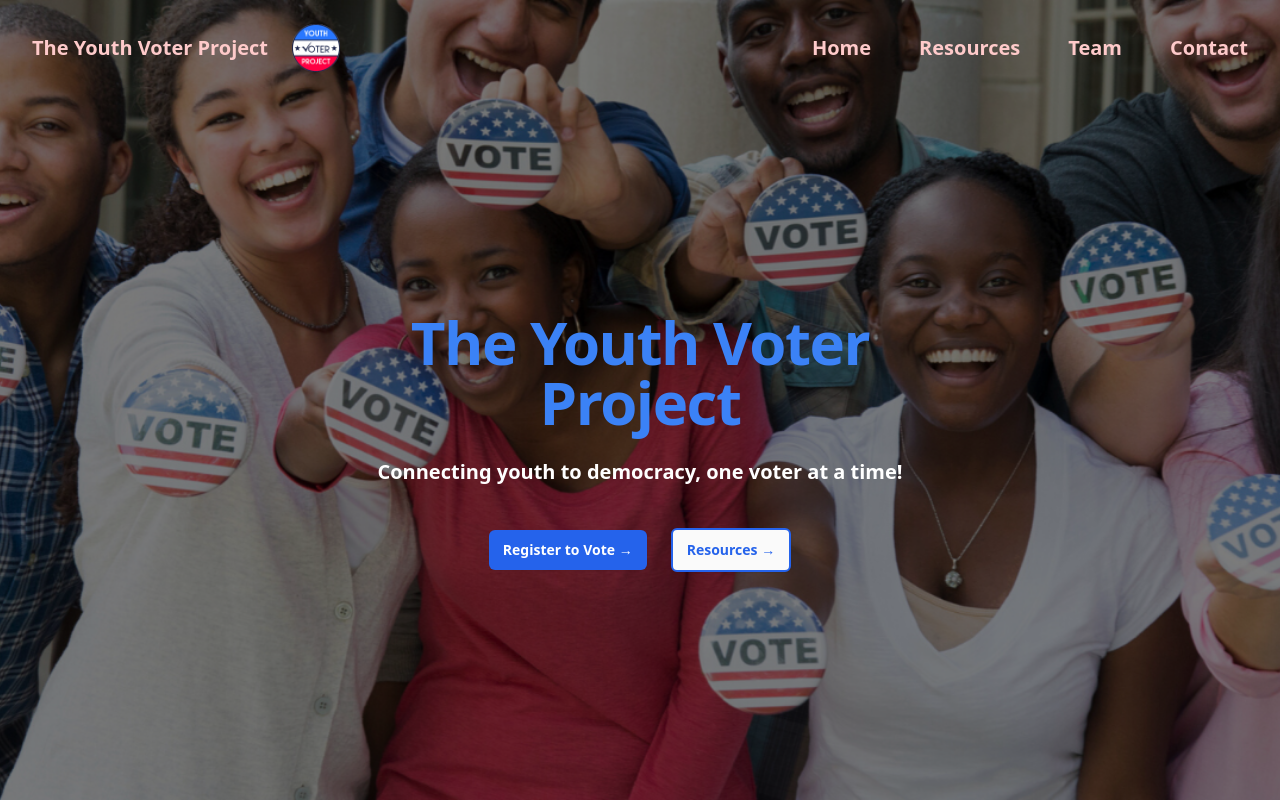
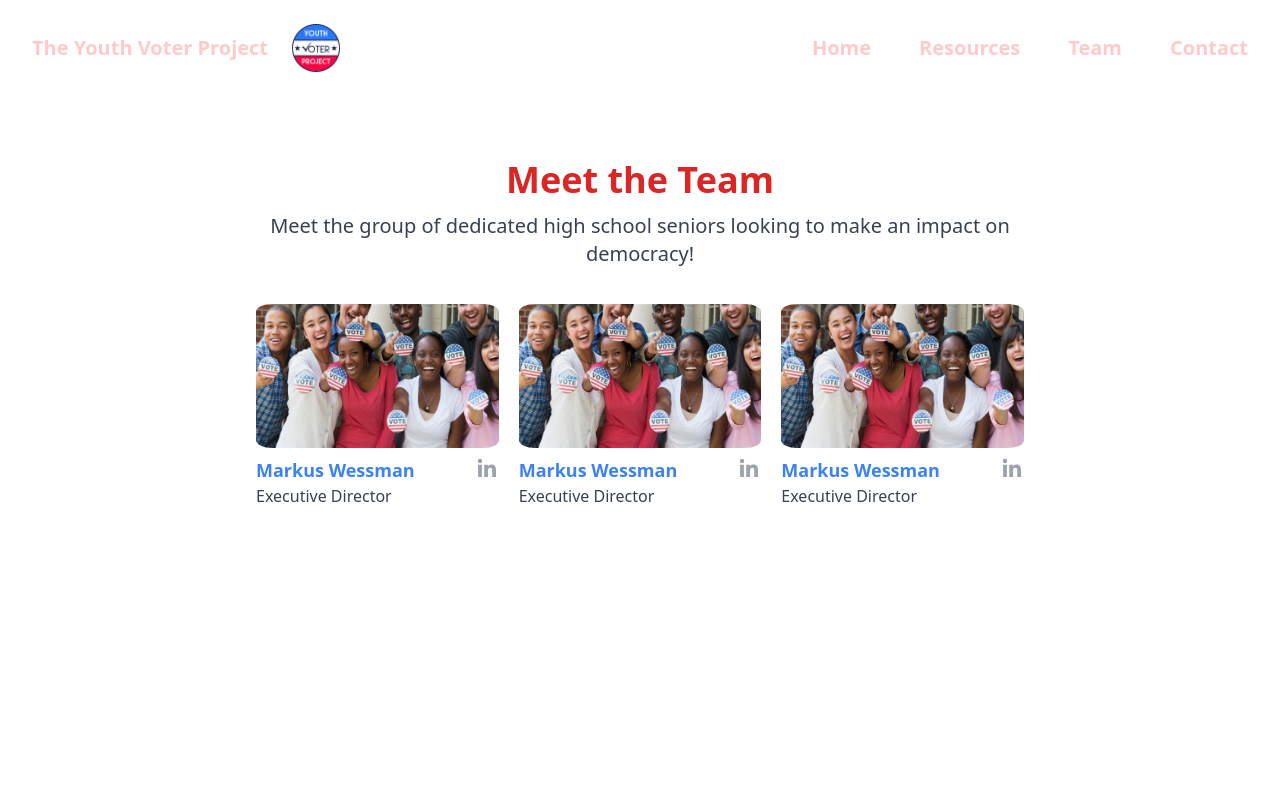
Before and after one commit to aviBandi/youthVoterProject, a React (Create React App) app in the folder my-app/: page / in a window 1280 px wide. Shown: the top 802 px of the page. Built offline with nearby package versions, Linux system fonts and the light colour scheme; a web font is replaced by a local one.

Commit message:
Update App.js

```diff
--- a/my-app/src/App.js
+++ b/my-app/src/App.js
@@ -8,9 +8,9 @@ function App() {
     <div className="App">
 
       <section>
-        {/* < Team /> */}
+        < Team />
         {/* < Resources /> */}
-        <Home />
+        {/* <Home /> */}
       </section>
 
     </div>
```
